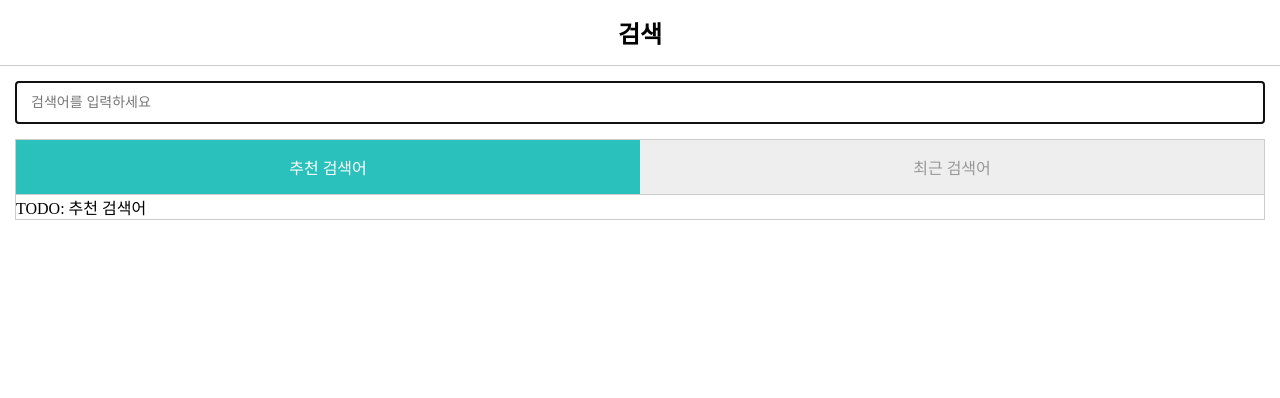
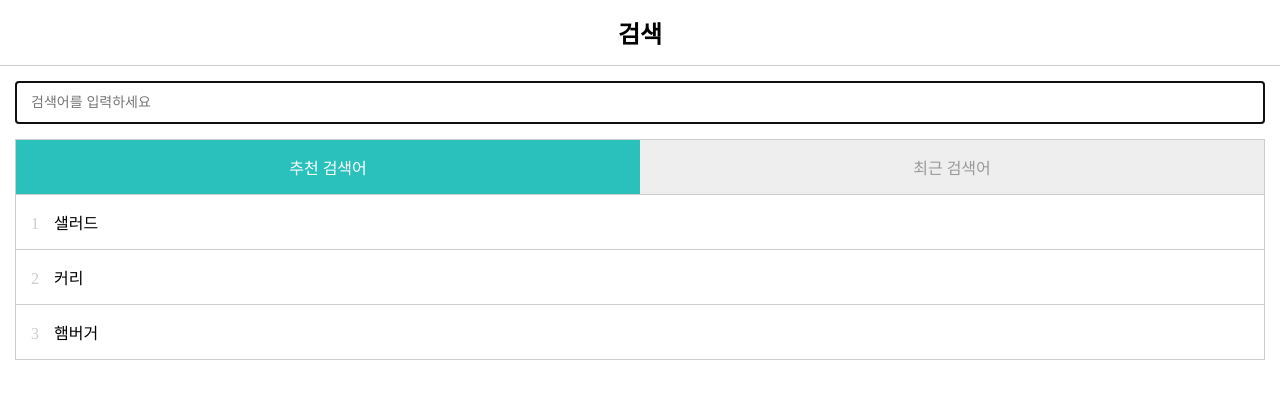
Before and after one commit to jeonghwan-kim/lecture-react, a React app in the folder 3-component/: page / in a window 1280 px wide. Shown: the top 398 px of the page. Built offline with nearby package versions, Linux system fonts and the light colour scheme.

Commit message:
component/inheritance

```diff
--- a/3-component/src/App.js
+++ b/3-component/src/App.js
@@ -1,5 +1,7 @@
 import React from "react";
 import Header from "./components/Header.js";
+import KeywordList from "./components/KeywordList.js";
+import HistoryList from "./components/HistoryList.js";
 import SearchForm from "./components/SearchForm.js";
 import SearchResult from "./components/SearchResult.js";
 import Tabs, { TabType } from "./components/Tabs.js";
@@ -64,8 +66,12 @@
                   selectedTab={selectedTab}
                   onChange={(selectedTab) => this.setState({ selectedTab })}
                 />
-                {selectedTab === TabType.KEYWORD && <>TODO: 추천 검색어</>}
-                {selectedTab === TabType.HISTORY && <>TODO: 최근 검색어</>}
+                {selectedTab === TabType.KEYWORD && (
+                  <KeywordList onClick={(keyword) => this.search(keyword)} />
+                )}
+                {selectedTab === TabType.HISTORY && (
+                  <HistoryList onClick={(keyword) => this.search(keyword)} />
+                )}
               </>
             )}
           </div>
--- /dev/null
+++ b/3-component/src/components/HistoryList.js
@@ -0,0 +1,34 @@
+import React from "react";
+import { formatRelativeDate } from "../helpers.js";
+import store from "../Store.js";
+import { List } from "./List.js";
+
+export default class HistoryList extends List {
+  componentDidMount() {
+    this.fetch();
+  }
+
+  fetch() {
+    const data = store.getHistoryList();
+    this.setState({ data });
+  }
+
+  handleClickRemove(event, keyword) {
+    event.stopPropagation();
+    store.removeHistory(keyword);
+    this.fetch();
+  }
+
+  renderItem(item) {
+    return (
+      <>
+        <span>{item.keyword}</span>
+        <span className="date">{formatRelativeDate(item.date)}</span>
+        <button
+          className="btn-remove"
+          onClick={(event) => this.handleClickRemove(event, item.keyword)}
+        />
+      </>
+    );
+  }
+}
--- /dev/null
+++ b/3-component/src/components/KeywordList.js
@@ -0,0 +1,19 @@
+import React from "react";
+import store from "../Store.js";
+import { List } from "./List.js";
+
+export default class KeywordList extends List {
+  componentDidMount() {
+    const data = store.getKeywordList();
+    this.setState({ data });
+  }
+
+  renderItem(item, index) {
+    return (
+      <>
+        <span className="number">{index + 1}</span>
+        <span>{item.keyword}</span>
+      </>
+    );
+  }
+}
--- /dev/null
+++ b/3-component/src/components/List.js
@@ -0,0 +1,30 @@
+import React from "react";
+
+export class List extends React.Component {
+  constructor() {
+    super();
+
+    this.state = {
+      data: [],
+    };
+  }
+
+  renderItem(item, index) {
+    throw "renderItem()을 구현하세요";
+  }
+
+  render() {
+    const { onClick } = this.props;
+    const { data } = this.state;
+
+    return (
+      <ul className="list">
+        {data.map((item, index) => (
+          <li key={item.id} onClick={() => onClick(item.keyword)}>
+            {this.renderItem(item, index)}
+          </li>
+        ))}
+      </ul>
+    );
+  }
+}
```
